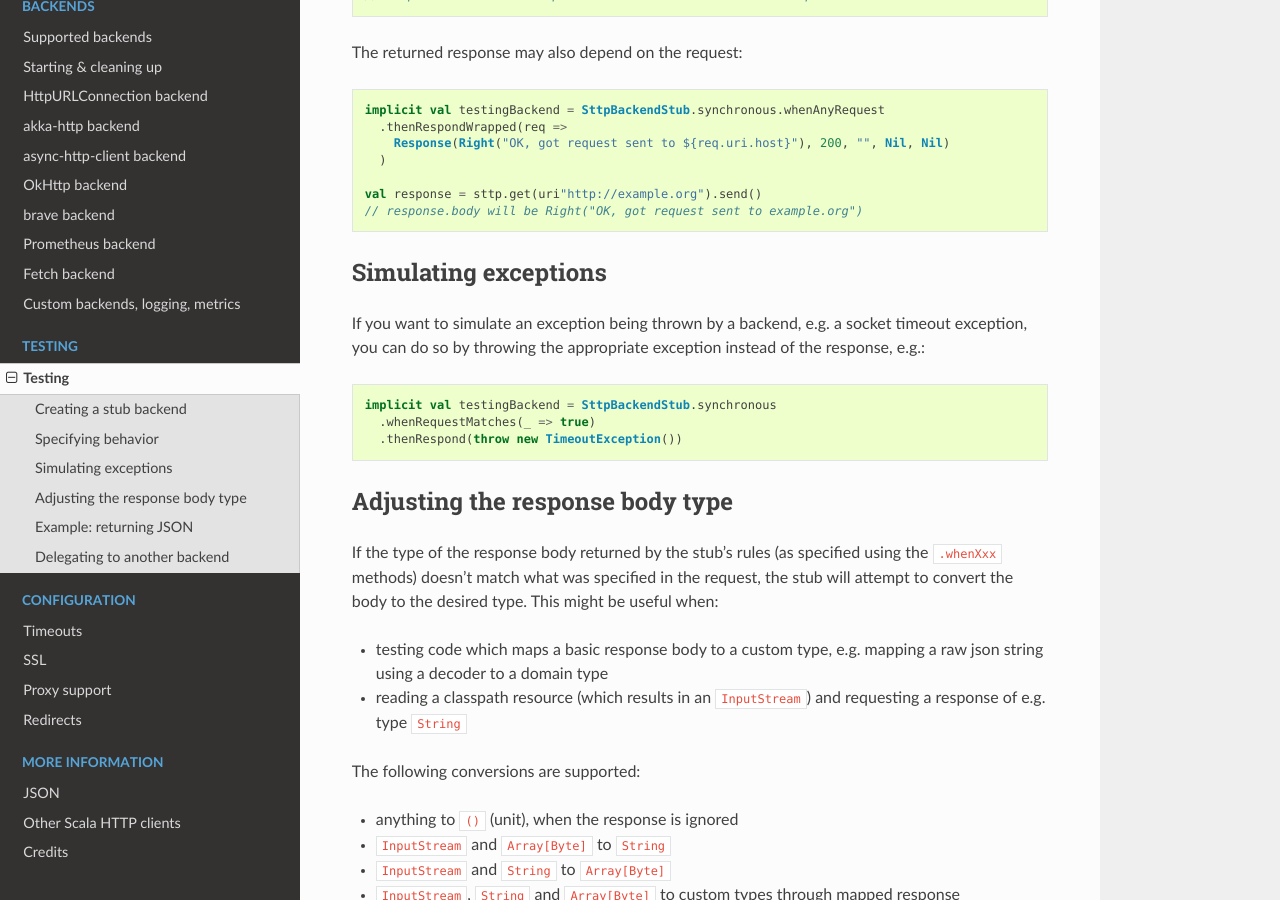
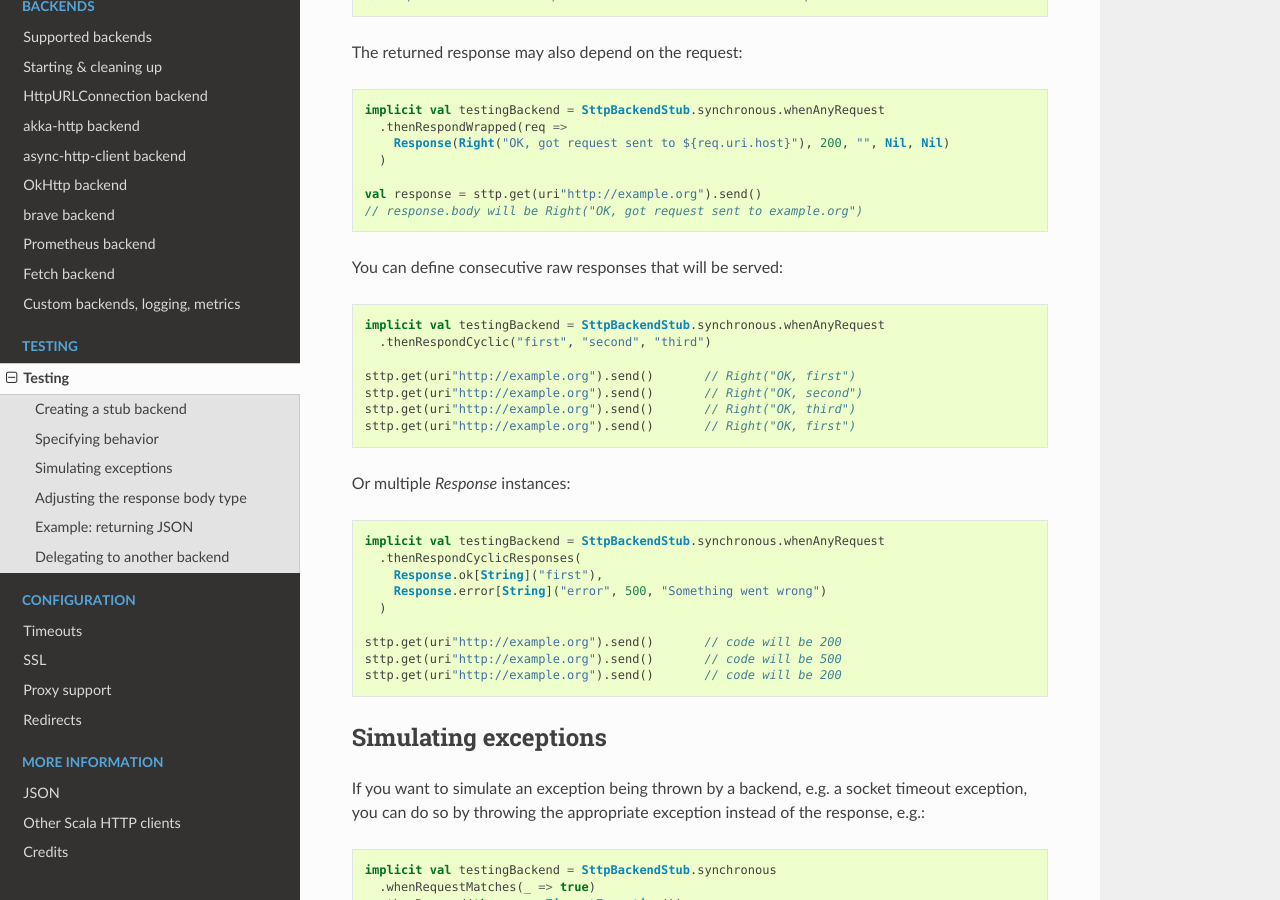
Before and after one commit to softwaremill/sttp, a Sphinx documentation site: the page built from docs/testing.rst, in a window 1280 px wide and 900 px high, scrolled down 1674 px. Built offline with Sphinx 7.4.7 and the Read the Docs theme 2.0.0, drawn with Linux system fonts in a browser that asks for light colours.

Commit message:
Add docs about cyclic responses

```diff
--- a/docs/testing.rst
+++ b/docs/testing.rst
@@ -72,6 +72,30 @@ The returned response may also depend on the request: ::
   val response = sttp.get(uri"http://example.org").send()
   // response.body will be Right("OK, got request sent to example.org")
 
+
+You can define consecutive raw responses that will be served: ::
+
+  implicit val testingBackend = SttpBackendStub.synchronous.whenAnyRequest
+    .thenRespondCyclic("first", "second", "third")
+
+  sttp.get(uri"http://example.org").send()       // Right("OK, first")
+  sttp.get(uri"http://example.org").send()       // Right("OK, second")
+  sttp.get(uri"http://example.org").send()       // Right("OK, third")
+  sttp.get(uri"http://example.org").send()       // Right("OK, first")
+
+Or multiple `Response` instances: ::
+
+  implicit val testingBackend = SttpBackendStub.synchronous.whenAnyRequest
+    .thenRespondCyclicResponses(
+      Response.ok[String]("first"),
+      Response.error[String]("error", 500, "Something went wrong")
+    )
+
+  sttp.get(uri"http://example.org").send()       // code will be 200
+  sttp.get(uri"http://example.org").send()       // code will be 500
+  sttp.get(uri"http://example.org").send()       // code will be 200
+
+
 Simulating exceptions
 ---------------------
 
```
